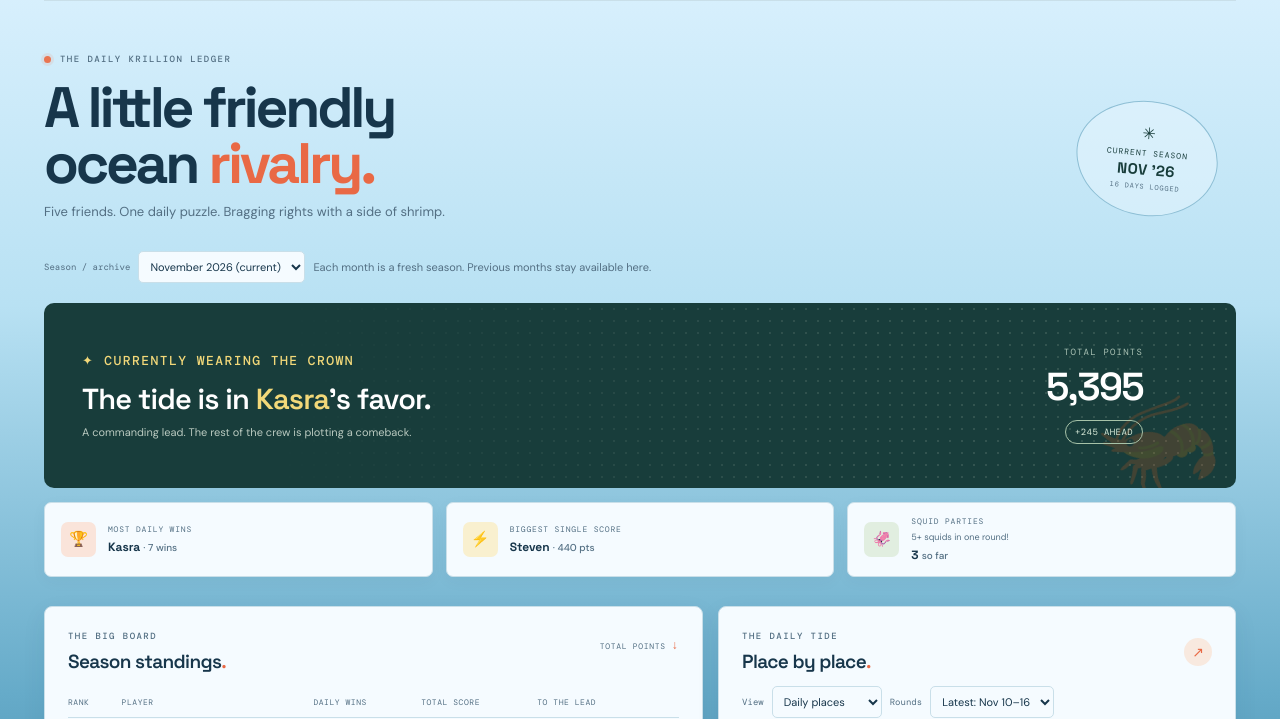
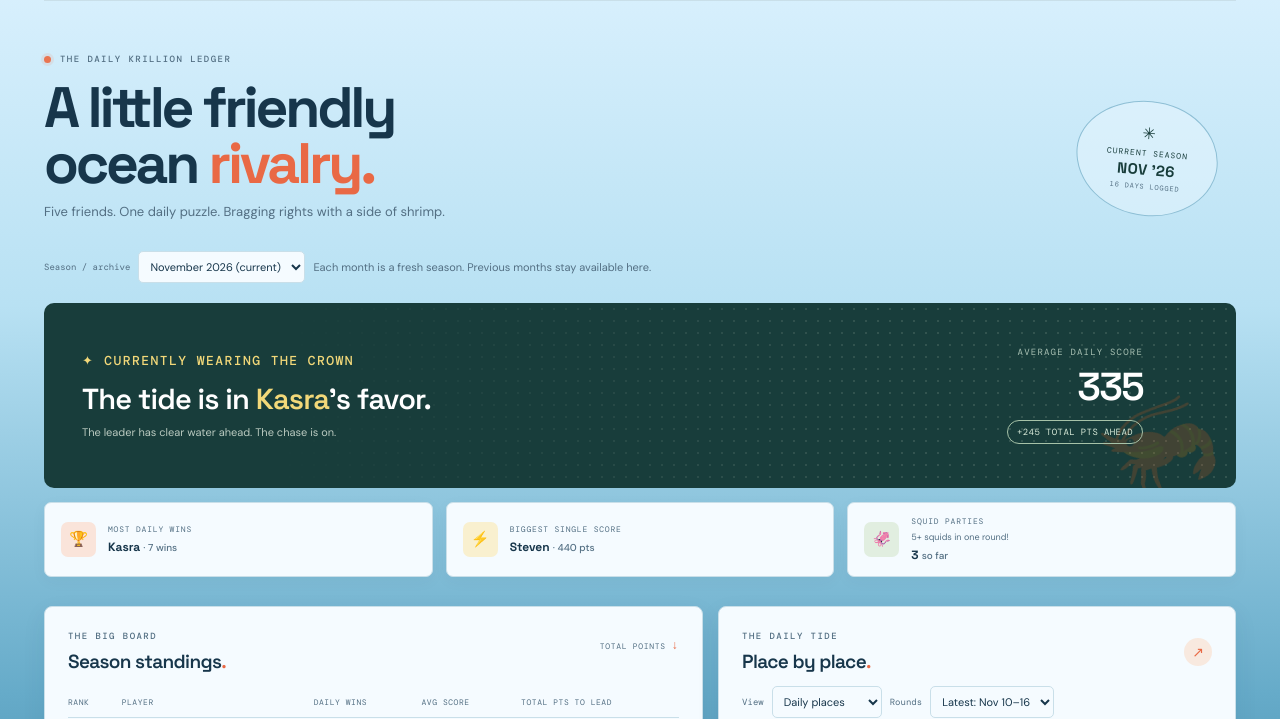
Before and after one commit to jhitch88/Digital-CV-git, a plain HTML site: page Projects/Krilluminati/index.html in a window 1280 px wide. Shown: the part 81-800 px from the top of the page. Drawn offline with nearby package versions, Linux system fonts and the light colour scheme.

Commit message:
Add average score calculation and update standings display; enhance tests for averages and lead commentary

```diff
--- a/Projects/Krilluminati/app.js
+++ b/Projects/Krilluminati/app.js
@@ -117,6 +117,12 @@ function playerInfo(name) {
 
 function formatNumber(number) {
   return new Intl.NumberFormat("en-US").format(number);
+}
+
+function formatAverage(player) {
+  return player.daysPlayed
+    ? formatNumber(Math.round(player.total / player.daysPlayed / 5) * 5)
+    : "—";
 }
 
 function formatDate(date, options = { month: "short", day: "numeric" }) {
@@ -390,10 +396,24 @@ function renderStandings(standings, previousStandings) {
       <td><span class="rank-number ${rank === 1 && player.daysPlayed ? "first" : ""}">${player.daysPlayed ? String(rank).padStart(2, "0") : "—"}</span></td>
       <td><span class="player-cell"><span class="player-avatar" style="background:${info.tint};color:${info.color}">${player.name[0]}</span>${player.name}${rank === 1 && player.daysPlayed ? '<span class="champion-crown" aria-label="season leader">👑</span>' : ""}${movement}</span></td>
       <td class="wins-cell"><strong>${player.wins}</strong> ${player.wins === 1 ? "win" : "wins"}</td>
-      <td class="points-cell">${formatNumber(player.total)}</td>
+      <td class="points-cell">${formatAverage(player)}</td>
       <td class="lead-cell"><span class="lead-track" aria-hidden="true"><span style="width:${progress}%"></span></span><span class="lead-value">${gap === 0 ? "—" : `−${formatNumber(gap)}`}</span></td>
     </tr>`;
   }).join("");
+}
+
+function dailyLeadMessage() {
+  const messages = [
+    "A commanding lead. The rest of the crew is plotting a comeback.",
+    "The crown is sitting comfortably, but the crew is circling.",
+    "A strong current at the top. Who's ready to make waves?",
+    "The leader has clear water ahead. The chase is on."
+  ];
+  const today = new Date();
+  const date = `${today.getFullYear()}-${today.getMonth() + 1}-${today.getDate()}`;
+  let hash = 2166136261;
+  for (const character of date) hash = Math.imul(hash ^ character.charCodeAt(0), 16777619);
+  return messages[(hash >>> 0) % messages.length];
 }
 
 function renderChampion(standings, previousStandings, championChangedToday, days = getSeasonDays()) {
@@ -401,7 +421,7 @@ function renderChampion(standings, previousStandings, championChangedToday, days
   const second = standings[1];
   if (!leader || !getFinalDays(days).length) {
     elements.championName.textContent = "Nobody";
-    elements.championTotal.textContent = "0";
+    elements.championTotal.textContent = "—";
     elements.championLead.textContent = "NO SCORES YET";
     elements.championSubtitle.textContent = "The rivalry begins when the first scores arrive.";
     document.querySelector("#most-wins").innerHTML = "— <span>· no wins yet</span>";
@@ -410,23 +430,23 @@ function renderChampion(standings, previousStandings, championChangedToday, days
     return;
   }
   elements.championName.textContent = leader.name;
-  elements.championTotal.textContent = formatNumber(leader.total);
+  elements.championTotal.textContent = formatAverage(leader);
   const newlyCrowned = championChangedToday
     && previousStandings[0]
     && leader.name !== previousStandings[0].name
     && (!second || leader.total > second.total);
   if (newlyCrowned) {
-    elements.championLead.textContent = second ? `+${formatNumber(leader.total - second.total)} AHEAD` : "OUT IN FRONT";
+    elements.championLead.textContent = second ? `+${formatNumber(leader.total - second.total)} TOTAL PTS AHEAD` : "OUT IN FRONT";
     elements.championSubtitle.textContent = `${leader.name} takes the crown today. Who's coming for it?`;
   } else if (second && leader.total === second.total) {
     elements.championLead.textContent = "ALL TIED UP";
     elements.championSubtitle.textContent = `${leader.name} and ${second.name} are neck and neck.`;
   } else {
     const gap = leader.total - (second?.total || 0);
-    elements.championLead.textContent = second ? `+${formatNumber(gap)} AHEAD` : "OUT IN FRONT";
+    elements.championLead.textContent = second ? `+${formatNumber(gap)} TOTAL PTS AHEAD` : "OUT IN FRONT";
     elements.championSubtitle.textContent = second
-      ? gap <= 10 ? `Just ${formatNumber(gap)} point${gap === 1 ? "" : "s"} ahead of ${second.name}. Anything can happen.`
-        : "A commanding lead. The rest of the crew is plotting a comeback."
+      ? gap <= 10 ? `Just ${formatNumber(gap)} total point${gap === 1 ? "" : "s"} ahead of ${second.name}. Anything can happen.`
+        : dailyLeadMessage()
       : "The first score is on the board. Who's next?";
   }
 
--- a/Projects/Krilluminati/index.html
+++ b/Projects/Krilluminati/index.html
@@ -56,9 +56,9 @@
             <p id="champion-subtitle">A commanding lead. The rest of the crew is plotting a comeback.</p>
           </div>
           <div class="champion-score">
-            <span class="score-label">TOTAL POINTS</span>
-            <strong id="champion-total">1,820</strong>
-            <span class="lead-pill" id="champion-lead">+10 AHEAD</span>
+            <span class="score-label">AVERAGE DAILY SCORE</span>
+            <strong id="champion-total">—</strong>
+            <span class="lead-pill" id="champion-lead">NO SCORES YET</span>
           </div>
           <div class="banner-shrimp" aria-hidden="true">🦐</div>
         </section>
@@ -90,12 +90,12 @@
             <div class="standings-table-wrap">
               <table class="standings-table">
                 <thead>
-                  <tr><th scope="col">RANK</th><th scope="col">PLAYER</th><th scope="col">DAILY WINS</th><th scope="col">TOTAL SCORE</th><th scope="col">TO THE LEAD</th></tr>
+                  <tr><th scope="col">RANK</th><th scope="col">PLAYER</th><th scope="col">DAILY WINS</th><th scope="col">AVG SCORE</th><th scope="col">TOTAL PTS TO LEAD</th></tr>
                 </thead>
                 <tbody id="standings-body"></tbody>
               </table>
             </div>
-            <p class="table-footnote"><span aria-hidden="true">↗</span> Higher score takes the crown. Ties share a place. Movement is since the previous finalized round. Provisional rounds do not count toward standings or highlights.</p>
+            <p class="table-footnote"><span aria-hidden="true">↗</span> Standings and lead gaps use total points; ties share a place. Averages use each player's scored, finalized rounds, rounded to the nearest 5 points. Movement is since the previous finalized round. Provisional rounds do not count toward standings or highlights.</p>
           </section>
 
           <section class="panel race-panel" id="race" aria-labelledby="race-title">
--- a/Projects/Krilluminati/scores.js
+++ b/Projects/Krilluminati/scores.js
@@ -3,6 +3,7 @@
 // Use points: 0, pending: true for missing submissions; the whole round stays provisional.
 // Replace pending scores and remove pending when submitted. At close, remove pending to confirm a zero.
 // Keep older entries: months become browsable seasons automatically, with totals reset per month.
+// Season standings rank by total points but display averages over each player's finalized scores, rounded to 5.
 // Weekly chart ranks use Monday-Sunday point totals within the selected month; daily scores stay intact.
 // The weekly tide report is available only on Sundays.
 // Weekly reports wrap only with seven dates and confirmed scores for all five players.
```
Also changed, not shown: Projects/Krilluminati/tests/standings.test.js (+74 -2 lines).
